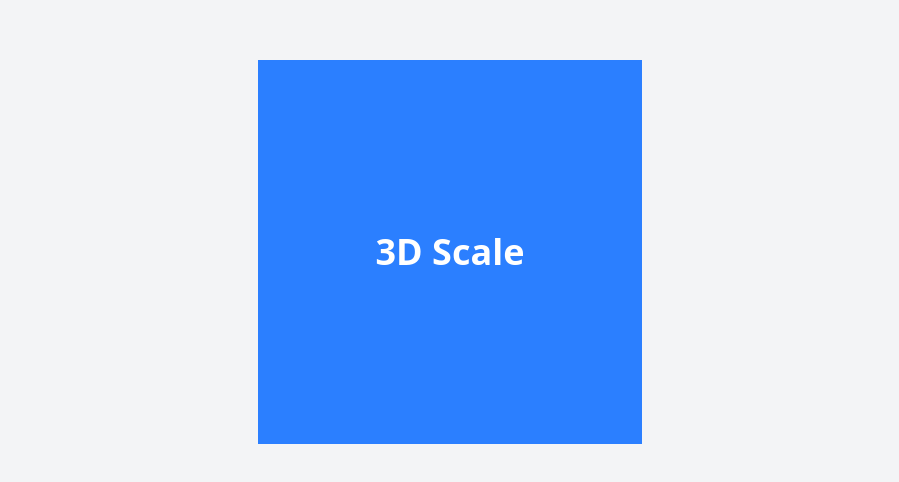
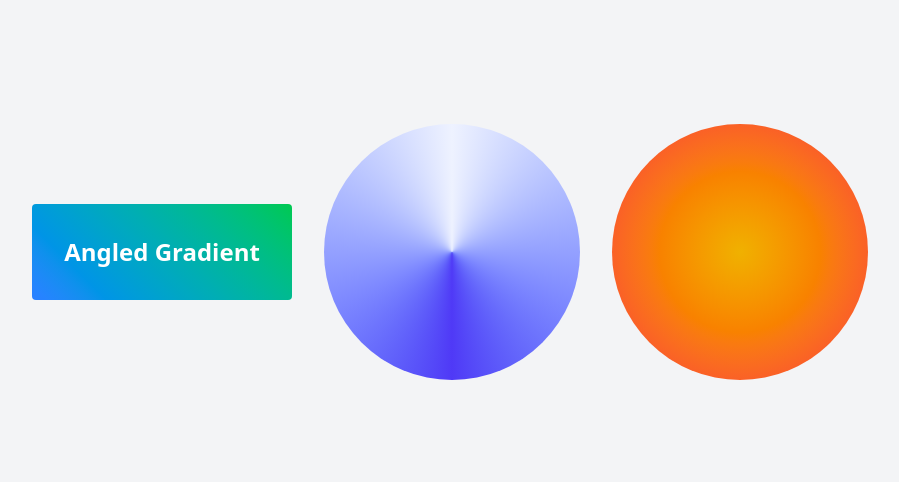
Before and after one commit to vo-design/my-tailwind-project, a React (Vite) app: page / in a window 1280 px wide. Shown: the part 148-630 px from the top of the page, without its empty margins (190-1089 px from the left). Built offline with nearby package versions, Linux system fonts and the light colour scheme.

Commit message:
Gradient APIs

```diff
--- a/src/App.tsx
+++ b/src/App.tsx
@@ -1,10 +1,11 @@
 const App = () => {
     return (
-        <div className="min-h-screen flex items-center justify-center bg-gray-100 perpspective-1000">
-            <div
-                className="bg-blue-500 h-96 w-96 flex items-center justify-center text-white text-4xl font-bold transform-style-3d transform hover:scale-150 hover:translate-z-20 transition-transform duration-300">3D
-                Scale
+        <div className="min-h-screen flex items-center justify-center bg-gray-100 gap-8">
+            <div className="bg-linear-45 from-blue-500 to-green-500 p-8 rounded text-2xl font-bold text-white">Angled
+                Gradient
             </div>
+            <div className="size-64 rounded-full bg-conic-180 from-indigo-600 via-indigo-50 to-indigo-600"></div>
+            <div className="bg-radial from-yellow-500 to-red-500 size-64 rounded-full"></div>
         </div>
     )
 }
```
